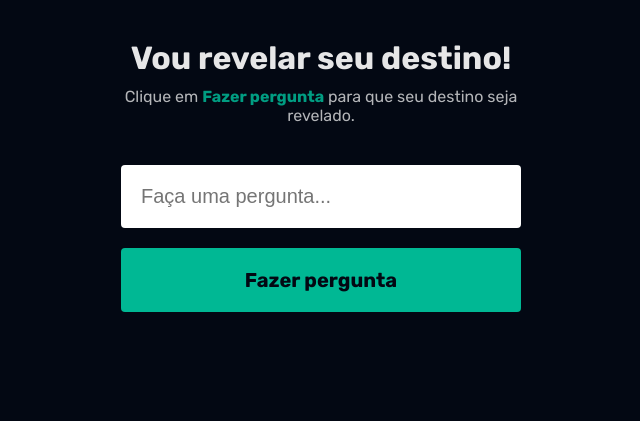
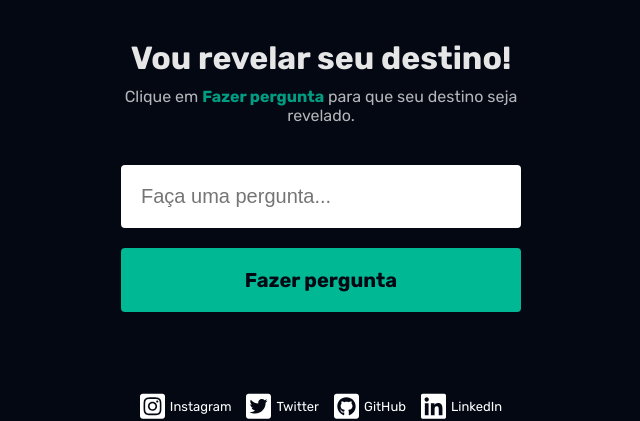
Before and after one commit to MayconAlexsander/Maratona-Explorer, a plain HTML site: page index.html in a window 1280 px wide. Shown: the part 403-824 px from the top of the page, without its empty margins (319-959 px from the left). Before the commit the page ends 800 px from the top, so only its background shows below. Drawn offline with Linux system fonts and the light colour scheme.

Commit message:
cria redes sociais

```diff
--- a/index.html
+++ b/index.html
@@ -29,6 +29,38 @@
 
     </div>
 
+    <div class="social-media">
+
+        <div class="instagram">
+            <a href="https://www.instagram.com/maycon_alexsander" target="_blank">
+                <img src="https://raw.githubusercontent.com/MayconAlexsander/Maratona-Explorer/3e34228ebd44e2b8ec78a6d2dbeb1889f23bf19e/assets/instagram.svg" alt="Instagram">
+                <span>Instagram</span>
+            </a>
+        </div>
+
+        <div class="twitter">
+            <a href="https://twitter.com/mayconalek" target="_blank">
+                <img src="https://raw.githubusercontent.com/MayconAlexsander/Maratona-Explorer/3e34228ebd44e2b8ec78a6d2dbeb1889f23bf19e/assets/twitter.svg" alt="Twitter">
+                <span>Twitter</span>
+            </a>
+        </div>
+
+        <div class="github">
+            <a href="https://github.com/MayconAlexsander" target="_blank">
+                <img src="https://raw.githubusercontent.com/MayconAlexsander/Maratona-Explorer/3e34228ebd44e2b8ec78a6d2dbeb1889f23bf19e/assets/github.svg" alt="GitHub">
+                <span>GitHub</span>
+            </a>
+        </div>
+
+        <div class="linkedin">
+            <a href="https://www.linkedin.com/in/mayconalexsander" target="_blank">
+                <img src="https://raw.githubusercontent.com/MayconAlexsander/Maratona-Explorer/3e34228ebd44e2b8ec78a6d2dbeb1889f23bf19e/assets/linkedin.svg" alt="LinkedIn">
+                <span>LinkedIn</span>
+            </a>
+        </div>
+
+    </div>
+
     <!-- JavaScript -->
     <script src="./script.js"></script>
 
--- a/style.css
+++ b/style.css
@@ -26,7 +26,7 @@ body {
 
 /* ===== CONTAINER ========== */
 .container {
-    width: 80%;
+    /* width: 80%; */
     max-width: 40rem;
 
     margin-top: 10rem;
@@ -40,17 +40,15 @@ h1 {
     font-size: 3.2rem;
 }
 
-p, span {
-    font-size: 1.6rem;
-}
-
 p {
     margin-bottom: 4rem;
     opacity: 70%;
+    font-size: 1.6rem;
 }
 
 p span {
     color: var(--color-theme);
+    font-size: 1.6rem;
     font-weight: 700;
     filter: brightness(1.2);
 }
@@ -93,6 +91,10 @@ button:hover {
     padding-block: 2rem;
 }
 
+.resultado span {
+    font-size: 1.6rem;
+}
+
 #pergunta-preview, #resposta {
     transition: opacity 1.5s;
 }
@@ -105,3 +107,44 @@ button:hover {
     font-size: 2rem;
     color: #be2edd;
 }
+
+
+
+/* Social Media */
+.social-media {
+    display: flex;
+    align-items: center;
+    justify-content: center;
+    gap: 1.5rem;
+
+    max-width: 40rem;
+    margin-top: 3rem;
+    margin-inline: auto;
+}
+
+.social-media img {
+    width: 2.5rem;
+}
+
+.social-media span {
+    font-size: 1.3rem;
+}
+
+.instagram a,
+.twitter a,
+.github a,
+.linkedin a {
+    display: flex;
+    align-items: center;
+    gap: 0.5rem;
+
+    color: white;
+    text-decoration: none;
+}
+
+.instagram a:hover,
+.twitter a:hover,
+.github a:hover,
+.linkedin a:hover {
+    color: var(--color-theme);
+}
```
